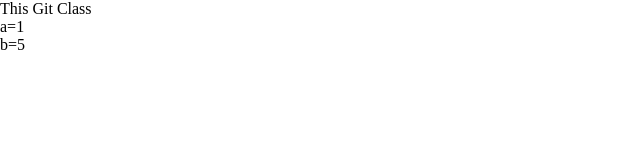
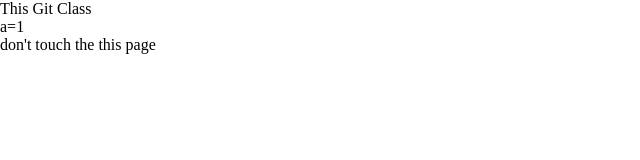
Before and after one commit to smartsusee/selvakumar, a plain HTML site: page index.html in a window 1280 px wide. Shown: the whole page, without its empty margins (0-640 px from the left). Drawn offline with Linux system fonts and the light colour scheme.

Commit message:
add p element

```diff
--- a/index.html
+++ b/index.html
@@ -9,7 +9,6 @@
   <body>
     <p>This Git Class</p>
     <p>a=1</p>
-<p>b=5
-</p>
+    <p>don't touch the this page</p>
   </body>
 </html>
```
